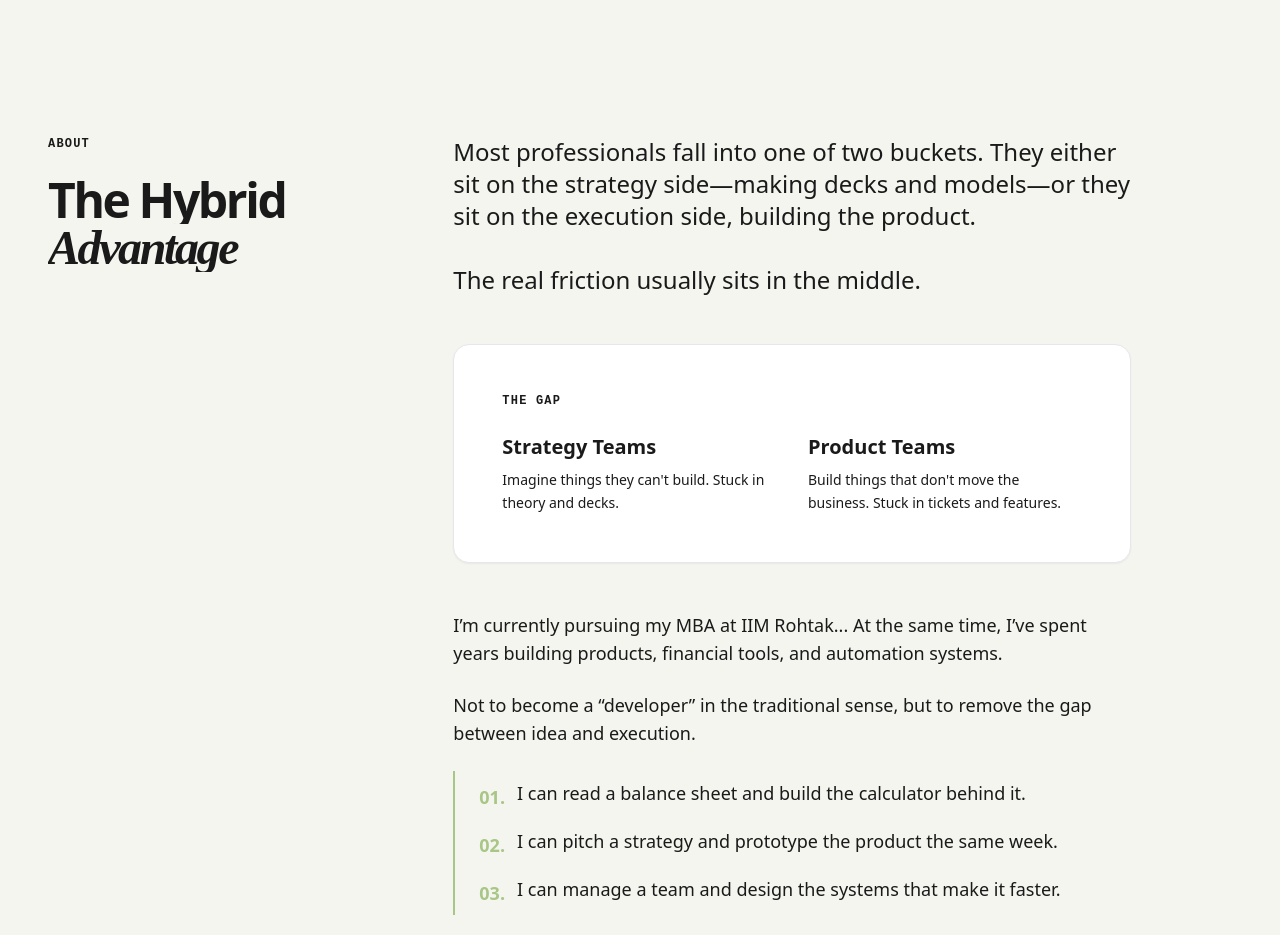
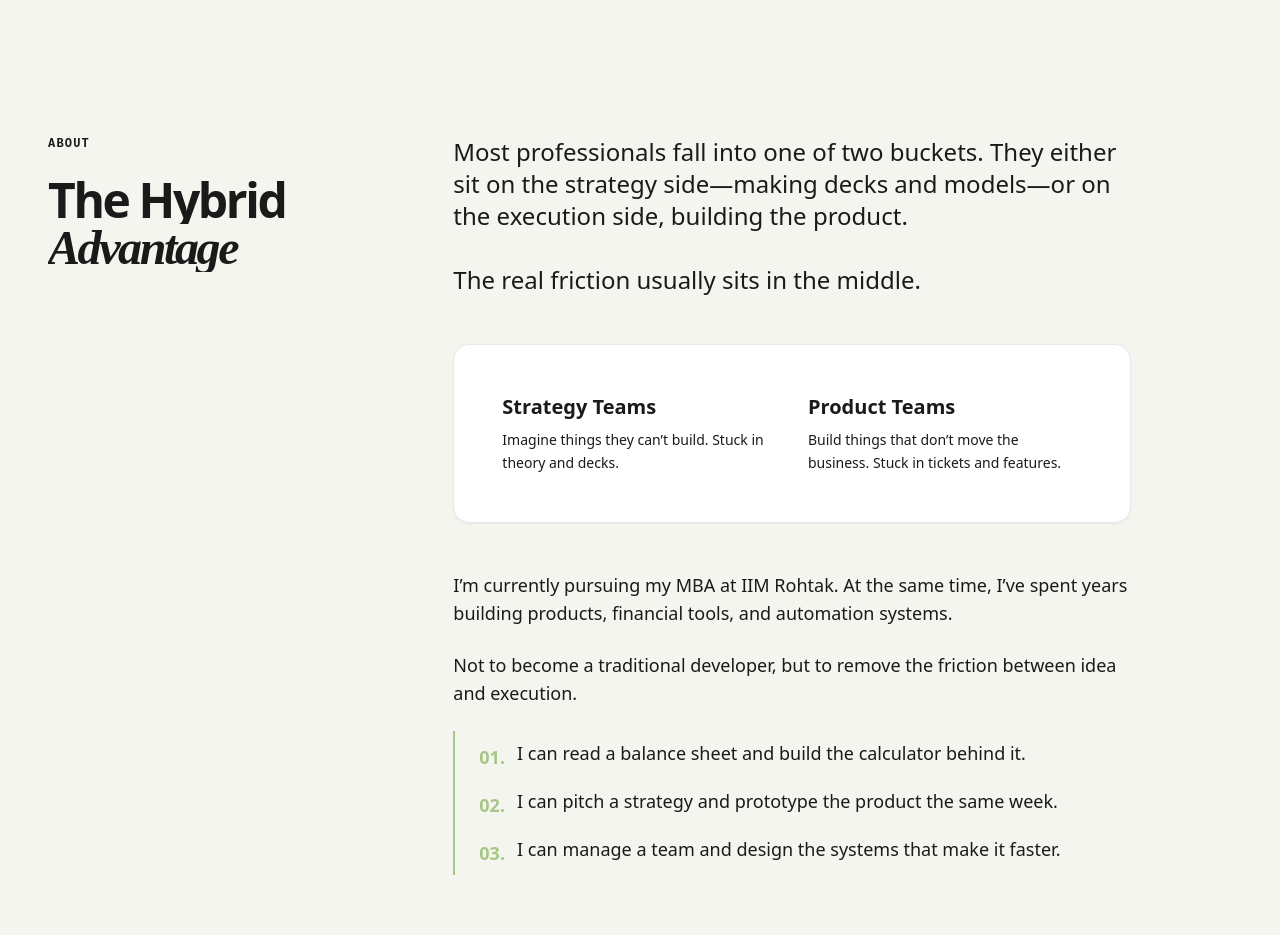
Before and after one commit to Robingautam1/Portfolio-updated, a React (Vite) app: page / in a window 1280 px wide. Shown: the part 1020-1955 px from the top of the page. Built offline with nearby package versions, Linux system fonts and the light colour scheme.

Commit message:
feat: Polish About section copy

```diff
--- a/src/sections/About.tsx
+++ b/src/sections/About.tsx
@@ -37,7 +37,7 @@ export default function About() {
                     >
                         <p className="mb-8">
                             Most professionals fall into one of two buckets.
-                            They either sit on the strategy side—making decks and models—or they sit on the execution side, building the product.
+                            They either sit on the strategy side—making decks and models—or on the execution side, building the product.
                         </p>
                         <p className="font-medium text-fg">
                             The real friction usually sits in the middle.
@@ -45,15 +45,14 @@ export default function About() {
                     </motion.div>
 
                     <div className="bg-white p-8 md:p-12 rounded-2xl border border-fg/5 shadow-sm">
-                        <h3 className="label-swiss mb-6 text-accent">The Gap</h3>
                         <div className="grid md:grid-cols-2 gap-8">
                             <div>
                                 <h4 className="text-xl font-bold mb-2">Strategy Teams</h4>
-                                <p className="text-muted text-sm leading-relaxed">Imagine things they can't build. Stuck in theory and decks.</p>
+                                <p className="text-muted text-sm leading-relaxed">Imagine things they can’t build. Stuck in theory and decks.</p>
                             </div>
                             <div>
                                 <h4 className="text-xl font-bold mb-2">Product Teams</h4>
-                                <p className="text-muted text-sm leading-relaxed">Build things that don't move the business. Stuck in tickets and features.</p>
+                                <p className="text-muted text-sm leading-relaxed">Build things that don’t move the business. Stuck in tickets and features.</p>
                             </div>
                         </div>
                     </div>
@@ -66,10 +65,10 @@ export default function About() {
                         className="text-base md:text-lg text-muted space-y-6 leading-relaxed"
                     >
                         <p>
-                            I’m currently pursuing my MBA at IIM Rohtak... At the same time, I’ve spent years building products, financial tools, and automation systems.
+                            I’m currently pursuing my MBA at IIM Rohtak. At the same time, I’ve spent years building products, financial tools, and automation systems.
                         </p>
                         <p>
-                            Not to become a “developer” in the traditional sense, but to remove the gap between idea and execution.
+                            Not to become a traditional developer, but to remove the friction between idea and execution.
                         </p>
 
                         <ul className="space-y-4 mt-8 border-l-2 border-accent pl-6 py-2">
@@ -88,7 +87,7 @@ export default function About() {
                         </ul>
 
                         <p className="text-xl font-bold text-fg pt-8">
-                            Build systems that actually move outcomes.
+                            My focus is simple: build systems that move outcomes.
                         </p>
                     </motion.div>
 
```
